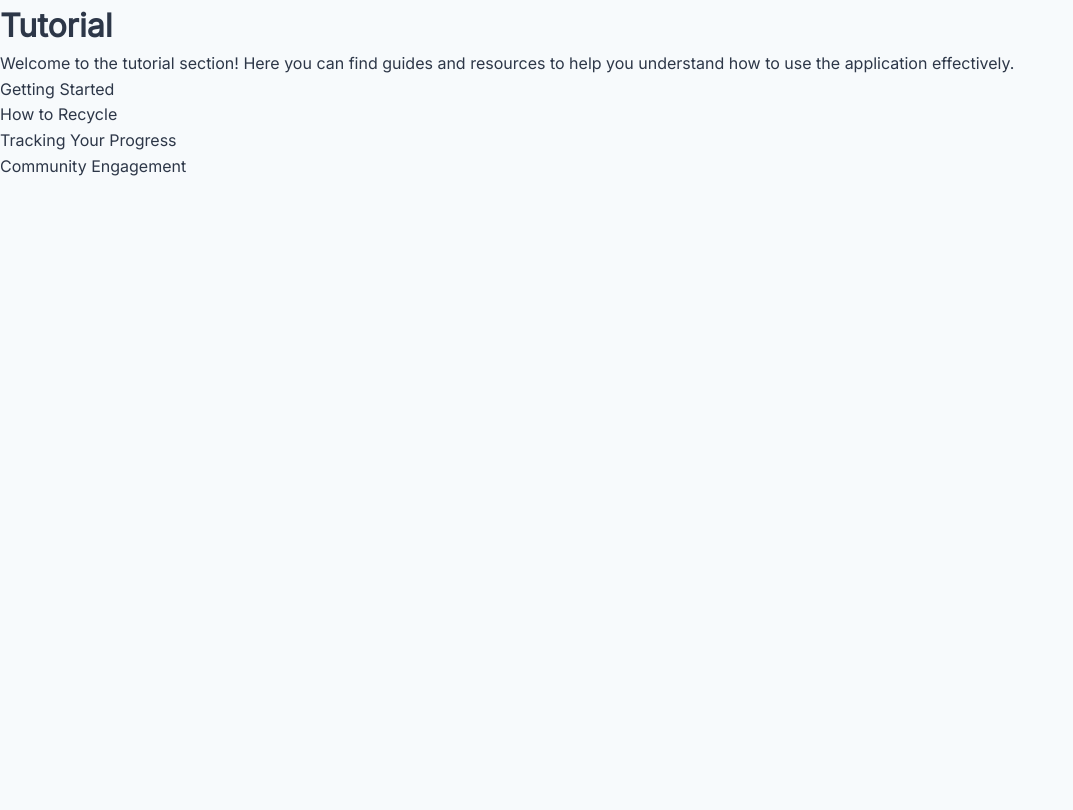
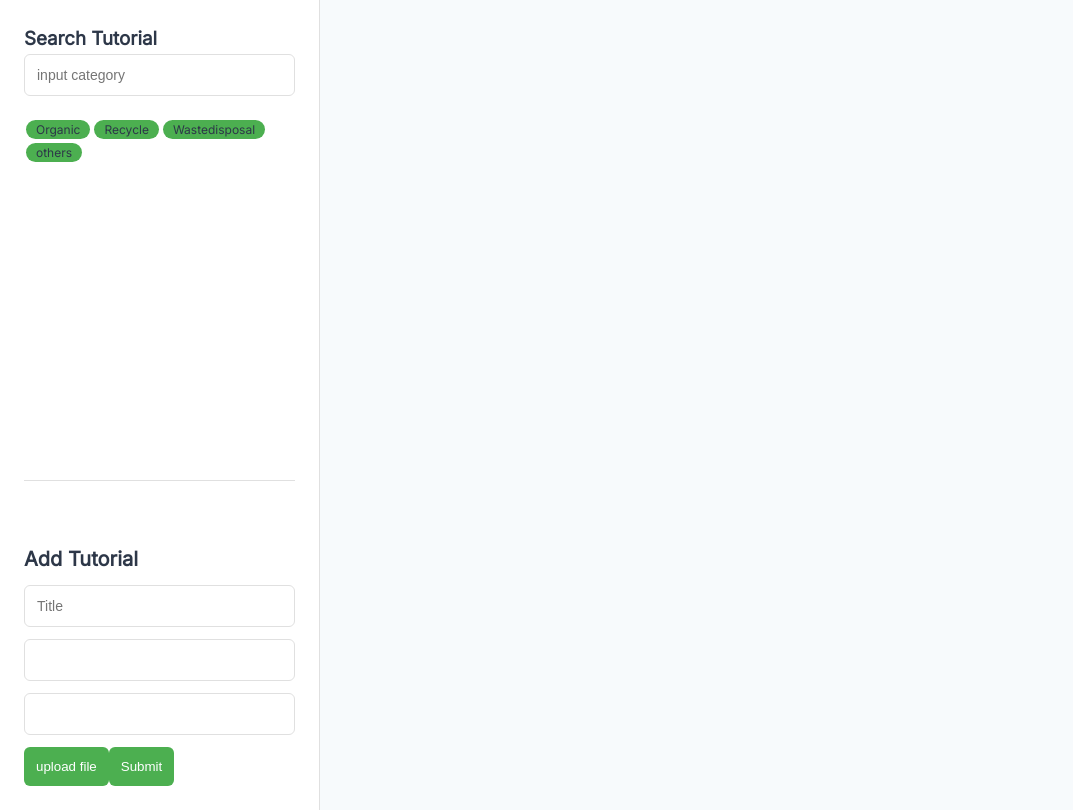
Before and after one commit to NKENG-FRANK/RecycleHub, a React (Vite) app: page /tutorials in a window 1280 px wide. Shown: the whole page, without its empty margins (0-1073 px from the left). Built offline with nearby package versions, Linux system fonts and the light colour scheme.

Commit message:
EBIMBE EKONGOLO

```diff
--- a/src/components/Sidebar-headers/Tutorials/Tutorial.jsx
+++ b/src/components/Sidebar-headers/Tutorials/Tutorial.jsx
@@ -1,19 +1,49 @@
-import React from "react";
+import React from 'react'
+import './Tutorials.css';
 
-export default function Tutorial() {
+const Tutorial = () => {
+  const suggestion=[
+  {id: 1, name: 'Organic'},
+  {id: 2, name: 'Recycle'},
+  {id: 3, name: 'Wastedisposal'},
+  {id: 4, name: 'others'},
+];
+
+
   return (
-    <div>
-      <h1>Tutorial</h1>
-      <p>
-        Welcome to the tutorial section! Here you can find guides and resources
-        to help you understand how to use the application effectively.
-      </p>
-      <ul>
-        <li>Getting Started</li>
-        <li>How to Recycle</li>
-        <li>Tracking Your Progress</li>
-        <li>Community Engagement</li>
-      </ul>
+    <>
+    <div className="Tutorial">
+      <aside className='left-panel'>
+        <section className=''>
+          <h1>Search Tutorial</h1>
+          <input type="text" placeholder='input category'/>
+          <div className="suggestion">
+            {suggestion.map((suggest)=>(
+              <div className="choice" key={suggest.id}>
+                {suggest.name}
+              </div>
+            ))}
+        </div>
+        </section>
+        <hr  className='divider'/>
+        <section className='Add-tutorial'>
+
+          <form action="">
+            <h2>Add Tutorial</h2>
+            <input type="text" placeholder='Title' className='Title'/>
+            <input type="text" className="decryption" />
+            <input type="url" />
+            <button className='file'>upload file</button>
+            <button className='submit' type='submit'>Submit</button>
+          </form>
+
+        </section>
+      </aside>
+
+      <main></main>
     </div>
-  );
+    </>
+  )
 }
+
+export default Tutorial
--- a/src/components/Sidebar-headers/Tutorials/Tutorials.css
+++ b/src/components/Sidebar-headers/Tutorials/Tutorials.css
@@ -0,0 +1,58 @@
+:root {
+  --primary-color: #4caf50;
+  --primary-hover: #388e3c;
+  --light-bg: #f9fafb;
+  --border-color: #e0e0e0;
+  --text-color: #333;
+  --muted-text: #666;
+  --card-radius: 10px;
+  --shadow: 0 4px 12px rgba(0, 0, 0, 0.08);
+}
+.Tutorial{
+  display: flex;
+}
+.left-panel {
+  width: 320px;
+  padding: 24px;
+  background-color: white;
+  border-right: 1px solid var(--border-color);
+  display: flex;
+  flex-direction: column;
+  gap: 2rem;
+}
+.choice{
+    font-size: 12px;
+    background: var(--primary-color);
+    margin-inline: 2px;
+    padding-inline: 10px;
+    border-radius: 10px;
+    margin-block: 2px;
+    transition: background-color 0.5s;
+
+}
+.choice:hover{
+    background-color: var(--primary-hover);
+
+}
+.suggestion{
+    position: relative;
+    display: flex;
+    flex-wrap: wrap;
+    margin-block: 10px;
+    width: 250px;
+    background: #ffffff;
+    padding-bottom: 90%;
+
+}
+.suggestion::before{
+    content: "";
+    height: 1px;
+    position: absolute;
+    background: var(--borderG);
+    bottom: 0px;
+    left: 0px;
+    width: 100%;
+}
+.search-section{
+ padding: 1rem 2rem;
+}
```
